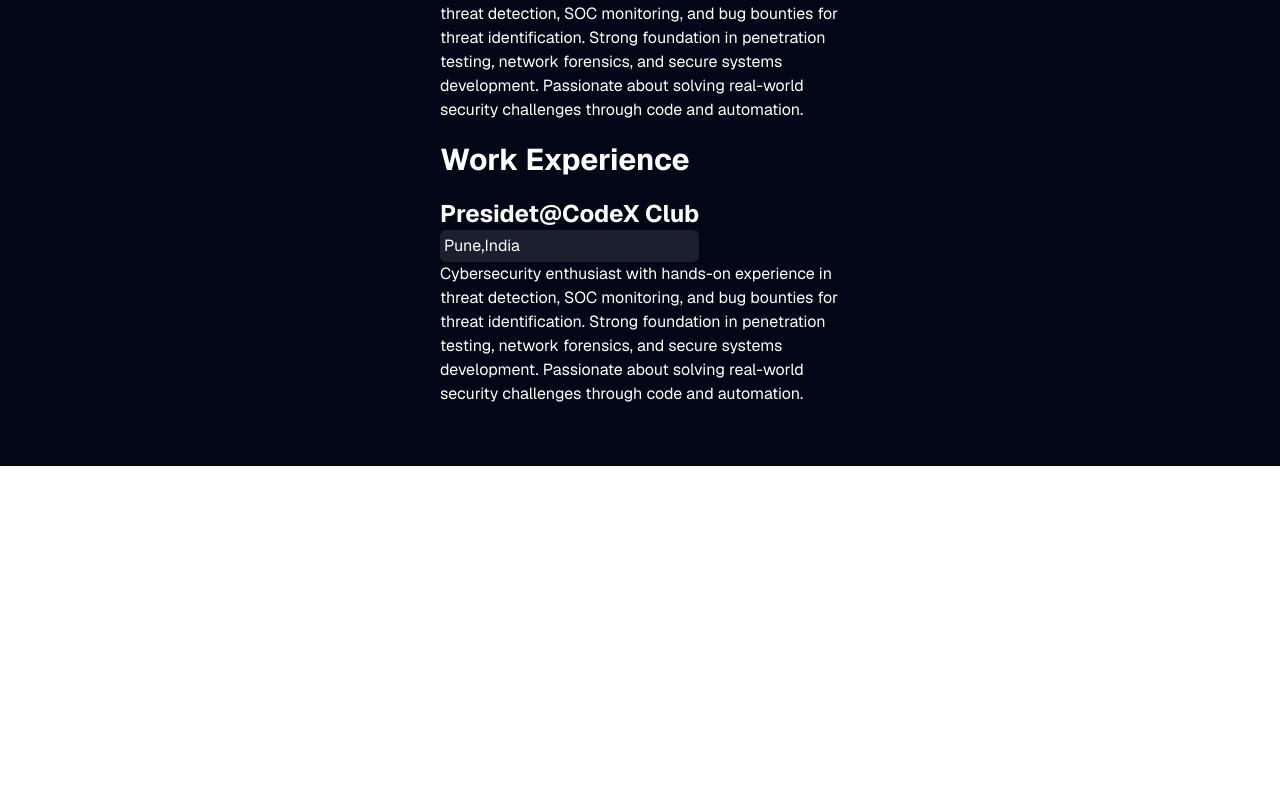
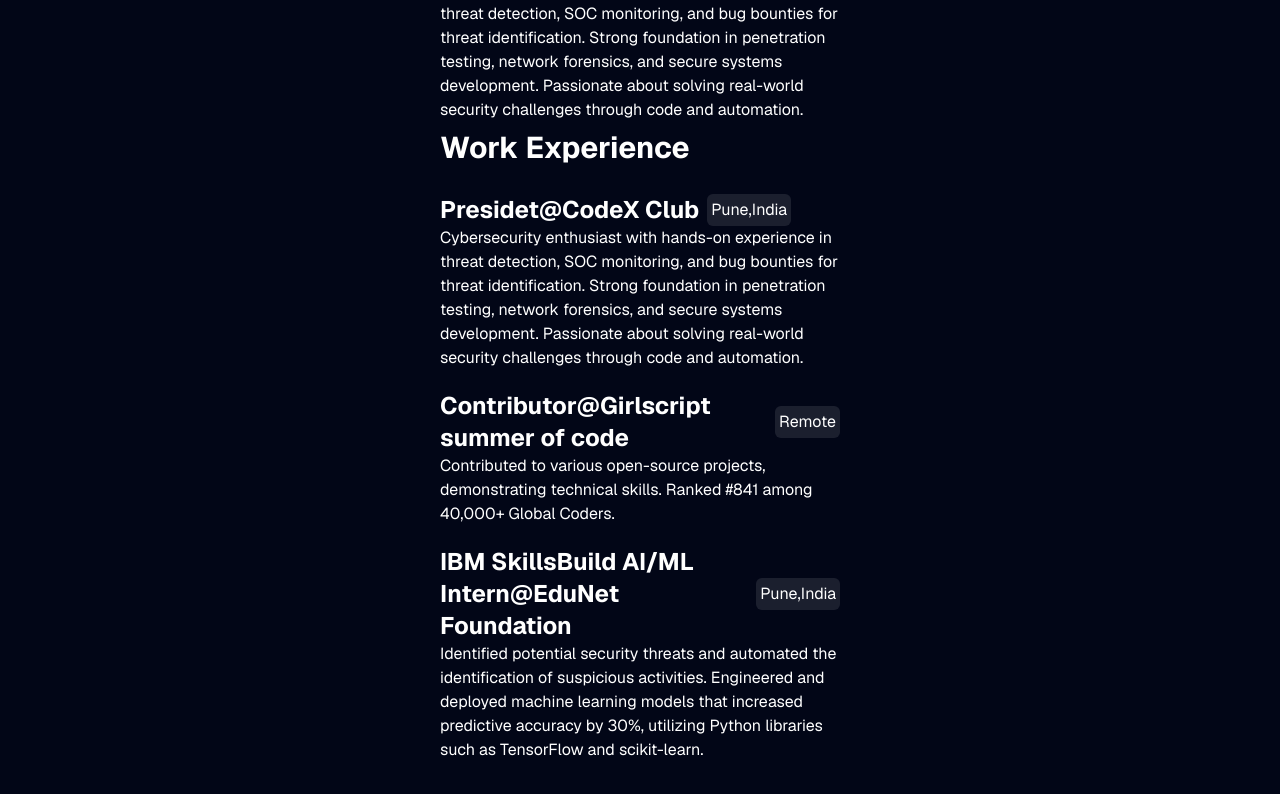
Before and after one commit to bhat-shubham/Portfolio, a Next.js app: page / in a window 1280 px wide. Shown: the part 388-1182 px from the top of the page. Before the commit the page ends 854 px from the top, so only its background shows below. Built offline with nearby package versions, Linux system fonts and the light colour scheme.

Commit message:
work exp+2

```diff
--- a/app/page.tsx
+++ b/app/page.tsx
@@ -50,16 +50,28 @@
         <h1 className="font-bold text-3xl py-5">About</h1>
         <p>Cybersecurity enthusiast with hands-on experience in threat detection, SOC monitoring, and bug bounties for threat identification. Strong foundation in penetration testing, network forensics, and secure systems development. Passionate about solving real-world security challenges through code and automation.</p>
         </div>
-        <div>
-        <h1 className="font-bold text-3xl py-5">Work Experience</h1>
+        <div className="flex flex-col gap-5">
+        <h1 className="font-bold text-3xl py-2">Work Experience</h1>
         <div>
           <div className="flex align-middle gap-2 items-center">
-            <div>
           <h1 className="text-2xl font-bold">Presidet@CodeX Club</h1>
           <p className="bg-white/10 p-1 rounded-md">Pune,India</p>
           </div>
+        <p>Cybersecurity enthusiast with hands-on experience in threat detection, SOC monitoring, and bug bounties for threat identification. Strong foundation in penetration testing, network forensics, and secure systems development. Passionate about solving real-world security challenges through code and automation.</p>
+        </div>
+        <div>
+          <div className="flex align-middle gap-2 items-center">
+          <h1 className="text-2xl font-bold">Contributor@Girlscript summer of code</h1>
+          <p className="bg-white/10 p-1 rounded-md">Remote</p>
           </div>
-        <p>Cybersecurity enthusiast with hands-on experience in threat detection, SOC monitoring, and bug bounties for threat identification. Strong foundation in penetration testing, network forensics, and secure systems development. Passionate about solving real-world security challenges through code and automation.</p>
+        <p>Contributed to various open-source projects, demonstrating technical skills. Ranked #841 among 40,000+ Global Coders.</p>
+        </div>
+        <div>
+          <div className="flex align-middle gap-2 items-center">
+          <h1 className="text-2xl font-bold">IBM SkillsBuild AI/ML Intern@EduNet Foundation</h1>
+          <p className="bg-white/10 p-1 rounded-md">Pune,India</p>
+          </div>
+        <p>Identified potential security threats and automated the identification of suspicious activities. Engineered and deployed machine learning models that increased predictive accuracy by 30%, utilizing Python libraries such as TensorFlow and scikit-learn.</p>
         </div>
         </div>
 
```
